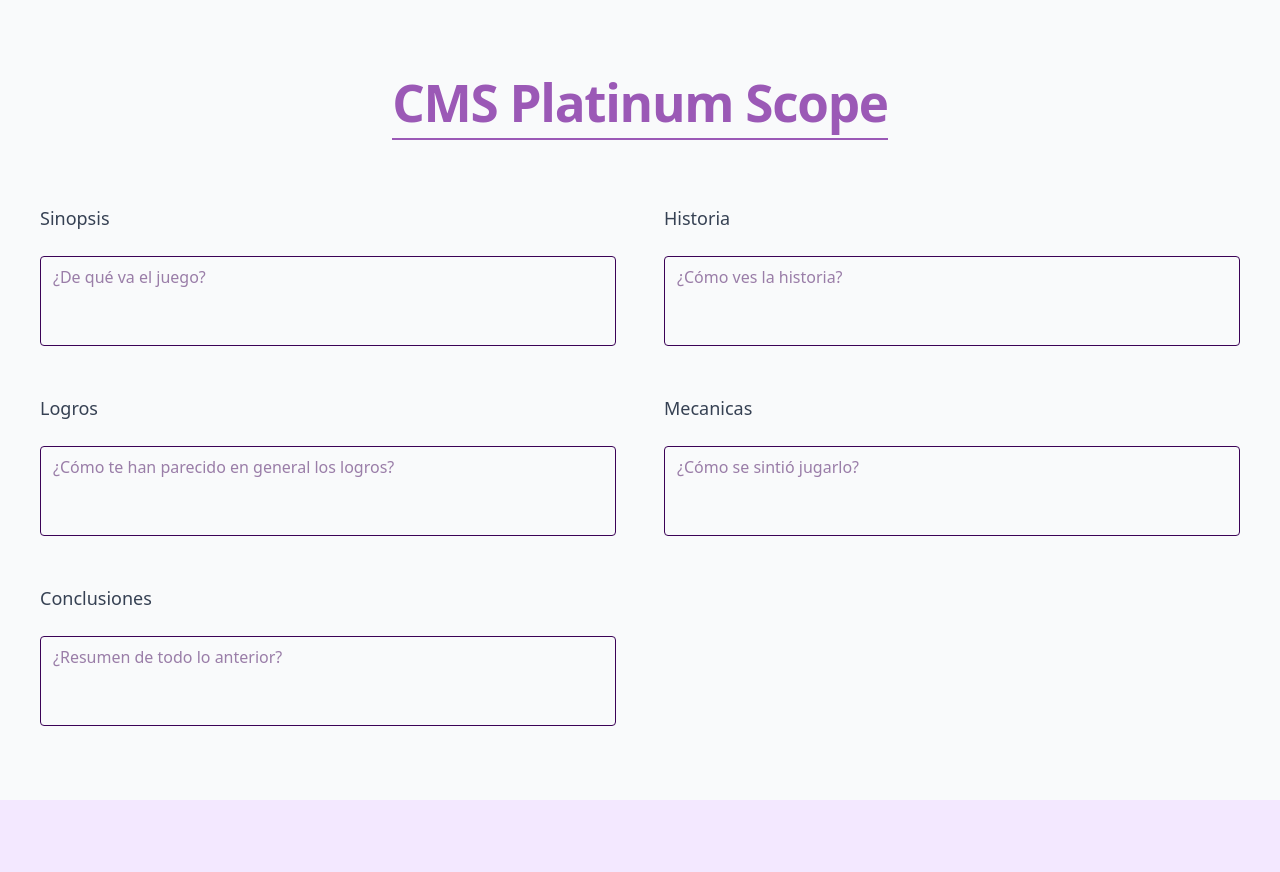
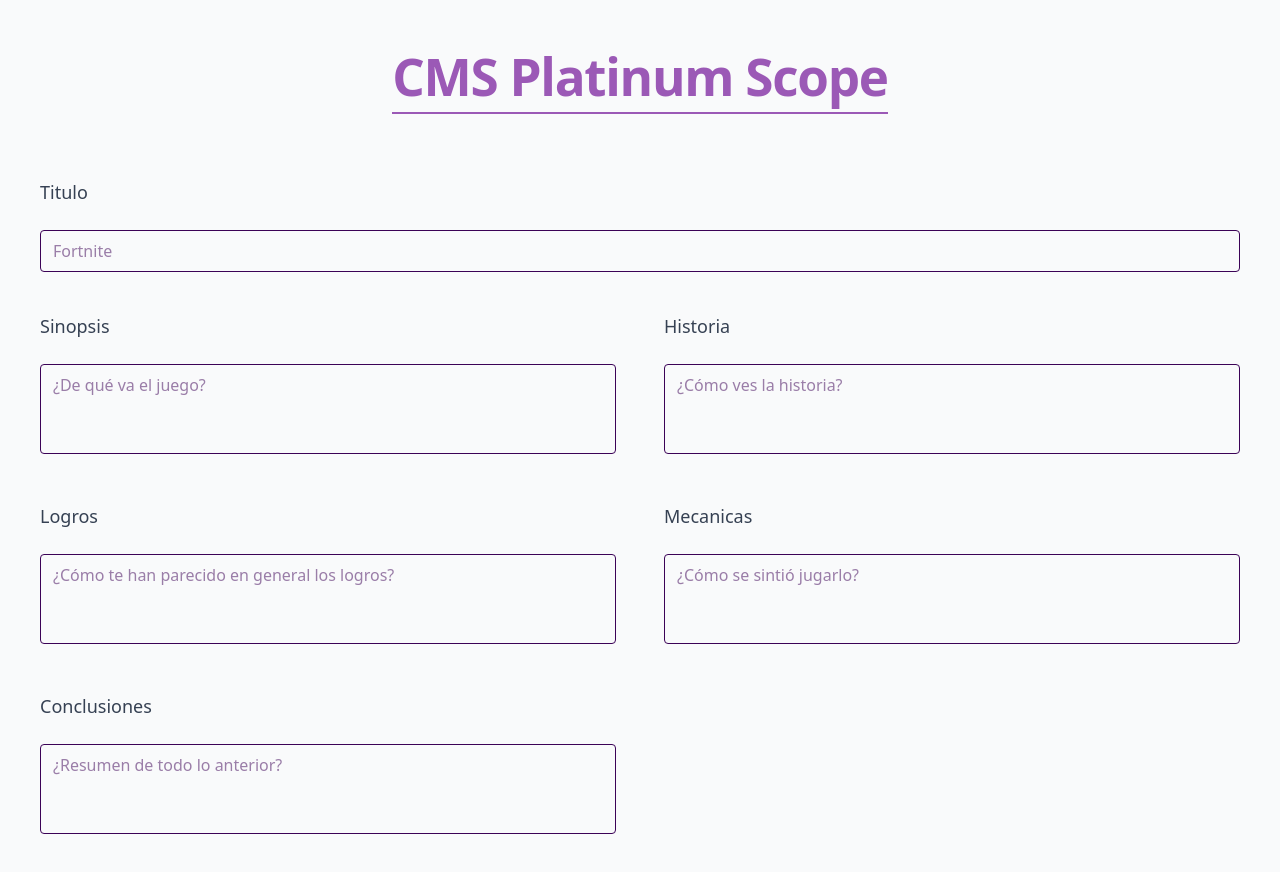
Before and after one commit to yoinormie/CMS-Platinum-Scope, a React (Vite) app: page / in a window 1280 px wide. Shown: the top 872 px of the page. Before the commit the page ends 800 px from the top, so only its background shows below. Built offline with nearby package versions, Linux system fonts and the light colour scheme.

Commit message:
Añadido input del título

```diff
--- a/src/App.tsx
+++ b/src/App.tsx
@@ -1,9 +1,11 @@
 import { useState } from 'react';
 import type { ChangeEvent, Dispatch, SetStateAction } from 'react';
 import TextAreaSet from './components/textAreaSet';
+import TextSet from './components/TextSet';
 import 'tailwindcss'
 
 function App() {
+  const [titulo, setTitulo] = useState("");
   const [sinposis, setSinopsis] = useState("");
   const [historia, setHistoria] = useState("");
   const [logros, setLogros] = useState("");
@@ -27,8 +29,17 @@ function App() {
         <br/>
       </header>
 
-      {/* Cambiamos max-w-6xl por w-full */}
       <main className="w-full px-10">
+        <div className='mb-10'>
+          <TextSet
+          idText='titulo'
+          labelText='Titulo'
+          varText={titulo}
+          setVarText={setTitulo}
+          placeholderText='Fortnite'
+          />
+        </div>
+
         <div className="grid grid-cols-1 md:grid-cols-2 gap-12 w-full">
           <TextAreaSet
             idTextArea='sinopsis'
```
